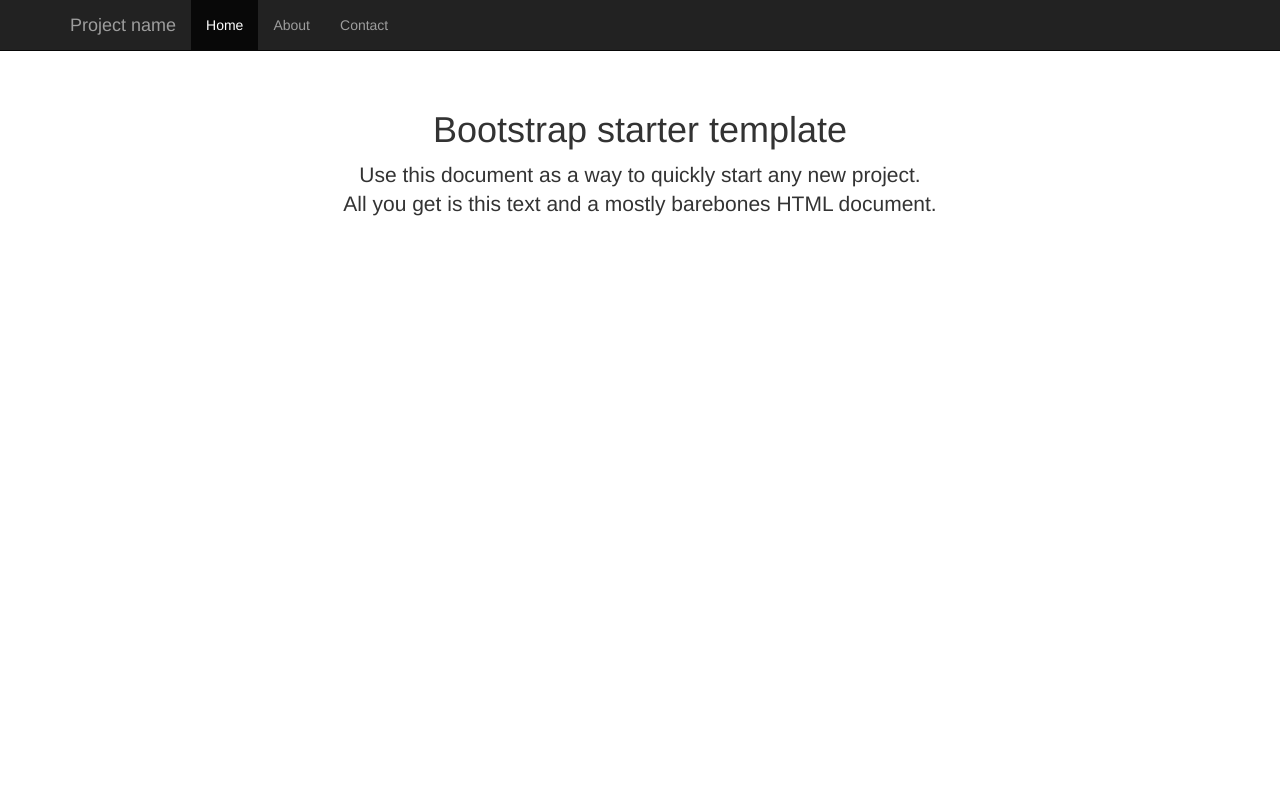
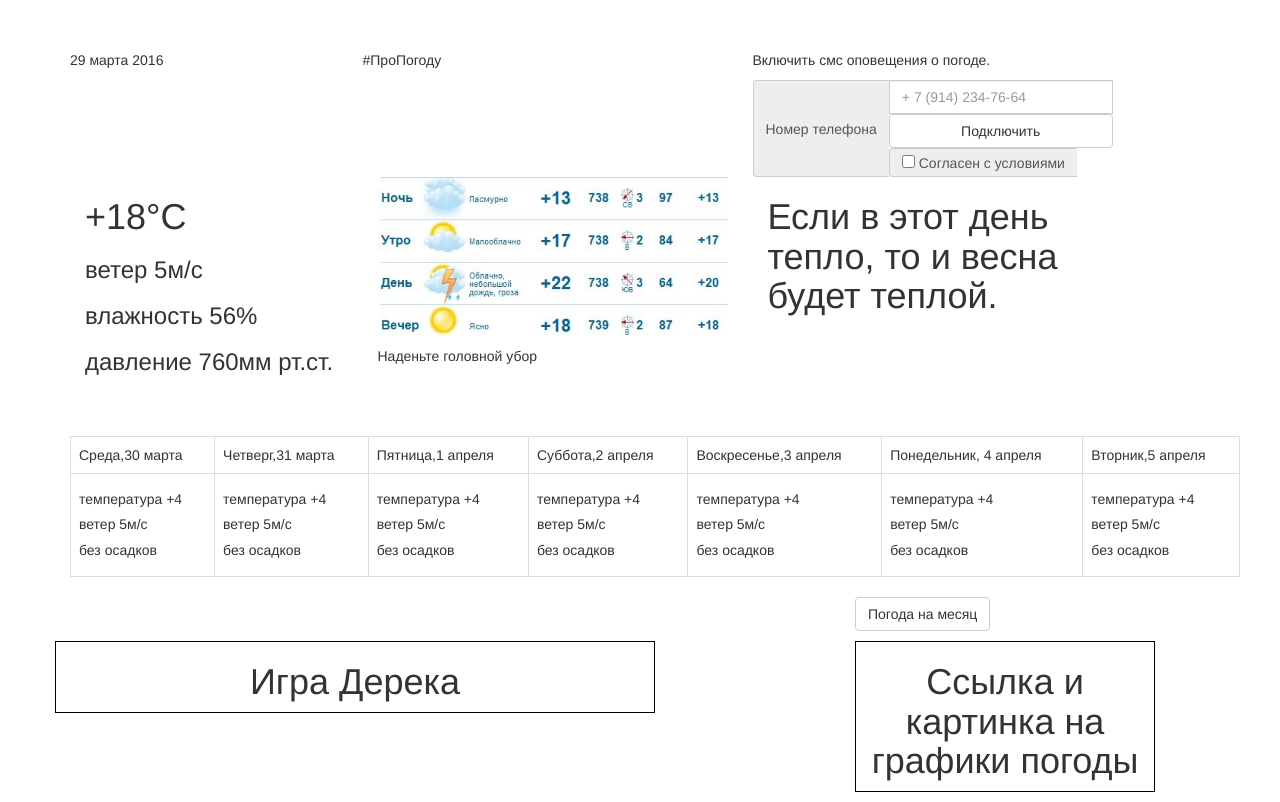
Before and after one commit to tpsh/Site, a plain HTML site: page Template/index.html in a window 1280 px wide. Drawn offline with Linux system fonts and the light colour scheme; files whose address does not match are found by name.

Commit message:
main page HTML Template

```diff
--- a/Template/css/style.css
+++ b/Template/css/style.css
@@ -5,3 +5,25 @@ body {
   padding: 40px 15px;
   text-align: center;
 }
+
+img {
+	max-width: 350px;
+	overflow: hidden}
+div.my_tb{
+margin-top: 50px
+
+}
+
+div.game{
+
+	border: 1px solid black;
+}
+div.game{
+	border: 1px solid black;
+
+}
+div.my-footer {
+	text-align: center;
+	margin-top: 10px;
+	margin-bottom: 10px;
+}
--- a/Template/index.html
+++ b/Template/index.html
@@ -24,43 +24,108 @@
   </head>
 
   <body>
+<div class="container">
+  <div class="row">
+    <div class="col-md-3">
+    <p> 29 марта 2016</p>
+    </div>
+    <div class="col-md-4">
+    <p> #ПроПогоду</p>
+    </div>
+    <div class="col-md-4">
+    <p> Включить смс оповещения о погоде.</p>
+     <div class="input-group">
+      <span class="input-group-addon" id="sizing-addon2">Номер телефона</span>
+     <input type="text" class="form-control" placeholder="+ 7 (914) 234-76-64 " aria-describedby="sizing-addon2">
+        <div class="btn-group btn-group-justified" role="group" aria-label="...">
+        <div class="btn-group" role="group">
+        <button type="button" class="btn btn-default">Подключить</button>
+        </div>
+        </div>
 
-    <nav class="navbar navbar-inverse navbar-fixed-top">
-      <div class="container">
-        <div class="navbar-header">
-          <button type="button" class="navbar-toggle collapsed" data-toggle="collapse" data-target="#navbar" aria-expanded="false" aria-controls="navbar">
-            <span class="sr-only">Toggle navigation</span>
-            <span class="icon-bar"></span>
-            <span class="icon-bar"></span>
-            <span class="icon-bar"></span>
-          </button>
-          <a class="navbar-brand" href="http://getbootstrap.com/examples/starter-template/#">Project name</a>
-        </div>
-        <div id="navbar" class="collapse navbar-collapse">
-          <ul class="nav navbar-nav">
-            <li class="active"><a href="http://getbootstrap.com/examples/starter-template/#">Home</a></li>
-            <li><a href="http://getbootstrap.com/examples/starter-template/#about">About</a></li>
-            <li><a href="http://getbootstrap.com/examples/starter-template/#contact">Contact</a></li>
-          </ul>
-        </div><!--/.nav-collapse -->
-      </div>
-    </nav>
+        <div class="input-group">
+       <span class="input-group-addon">
+        <input type="checkbox" aria-label="">
+         Согласен с условиями
+      </span>
+      <span class="agreed"></span>
+ </div>
+    </div>
+    <!-- /input-group -->
+  </div>
 
-    <div class="container">
+</div>
+<div class="container">
+<div class="row">
+    <div class="col-md-3">
+        <h1>+18°C</h1>
+<h3>ветер 5м/с</h3>
+<h3>влажность 56%</h3>
+<h3>давление 760мм рт.ст.</h3>
+         </div>
+         <div class="col-md-4">
+         <img src="img/weather.jpg"><p>Наденьте головной убор</p>
+     </div>
+     <div class="col-md-4">
+        <h1>Если в этот день тепло,
+то и весна будет теплой.</h1>
+    </div>
+</div>
+<div class ="row my_tb">
+<table class="table table-bordered">
+    <tr><td>Среда,30 марта</td>
+<td>Четверг,31 марта</td>
+<td>Пятница,1 апреля</td>
+<td>Суббота,2 апреля</td>
+<td>Воскресенье,3 апреля</td>
+<td>Понедельник, 4 апреля</td>
+<td>Вторник,5 апреля</td>
+    </tr>
+    <tr>
+        <td><h5>температура +4</h5>
+<h5>ветер 5м/с</h5>
+<h5>без осадков</h5></td>
+<td><h5>температура +4</h5>
+<h5>ветер 5м/с</h5>
+<h5>без осадков</h5></td>
+<td><h5>температура +4</h5>
+<h5>ветер 5м/с</h5>
+<h5>без осадков</h5></td>
+<td><h5>температура +4</h5>
+<h5>ветер 5м/с  </h5>
+<h5>без осадков</h5></td>
+<td><h5>температура +4 </h5>
+<h5>ветер 5м/с   </h5>
+<h5>без осадков</h5></td>
+<td><h5>температура +4  </h5>
+<h5>ветер 5м/с </h5>
+<h5>без осадков</h5></td>
+<td><h5>температура +4 </h5>
+<h5>ветер 5м/с   </h5>
+<h5>без осадков</h5></td>
 
-      <div class="starter-template">
-        <h1>Bootstrap starter template</h1>
-        <p class="lead">Use this document as a way to quickly start any new project.<br> All you get is this text and a mostly barebones HTML document.</p>
-      </div>
+</tr>
+</div>
 
-    </div><!-- /.container -->
+    </tr>
+</table>
+
+<div class="row">
+    <div class = "col-md-offset-8">
+<button class="btn btn-default" type="submit">Погода на месяц</button>
+</div>
+</div>
+<div class="row my-footer">
+    <div class="col-md-6 game">
+        <h1>Игра Дерека</h1>
+    </div>
+    <div class="col-md-3 col-md-offset-2 game">
+        <h1>Ссылка и картинка на графики погоды</h1>
+    </div>
+</div>
 
 
-
-
-    <!-- Bootstrap core JavaScript
-    ================================================== -->
-    <!-- Placed at the end of the document so the pages load faster -->
+<!-- JAVASCRIPT -->
     <script src="js/jquery.min.js"></script>
     <script>window.jQuery || document.write('<script src="../../assets/js/vendor/jquery.min.js"><\/script>')</script>
     <script src="./Starter Template for Bootstrap_files/bootstrap.min.js"></script>
```
Also changed, not shown: Template/img/weather.jpg (added).
